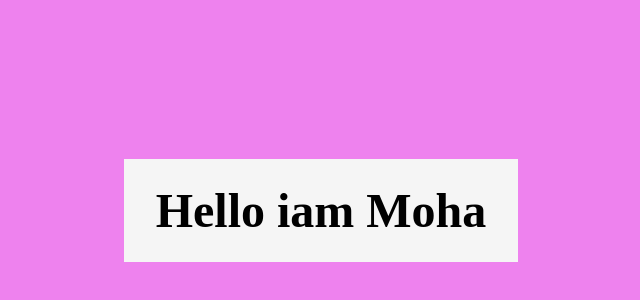
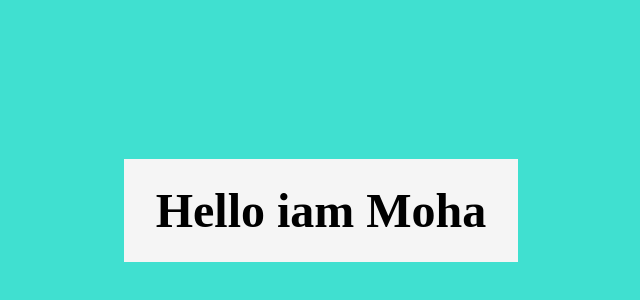
Before and after one commit to MoTarigOs/myFirstGitTutProject, a plain HTML site: page index.html in a window 1280 px wide. Shown: the part 190-490 px from the top of the page, without its empty margins (319-959 px from the left). Drawn offline with Linux system fonts and the light colour scheme.

Commit message:
background color change to torquise

```diff
--- a/style.css
+++ b/style.css
@@ -4,7 +4,7 @@
 }
 
 body{
-    background: violet;
+    background: turquoise;
     display: flex;
     justify-content: center;
     align-items: center;
```
